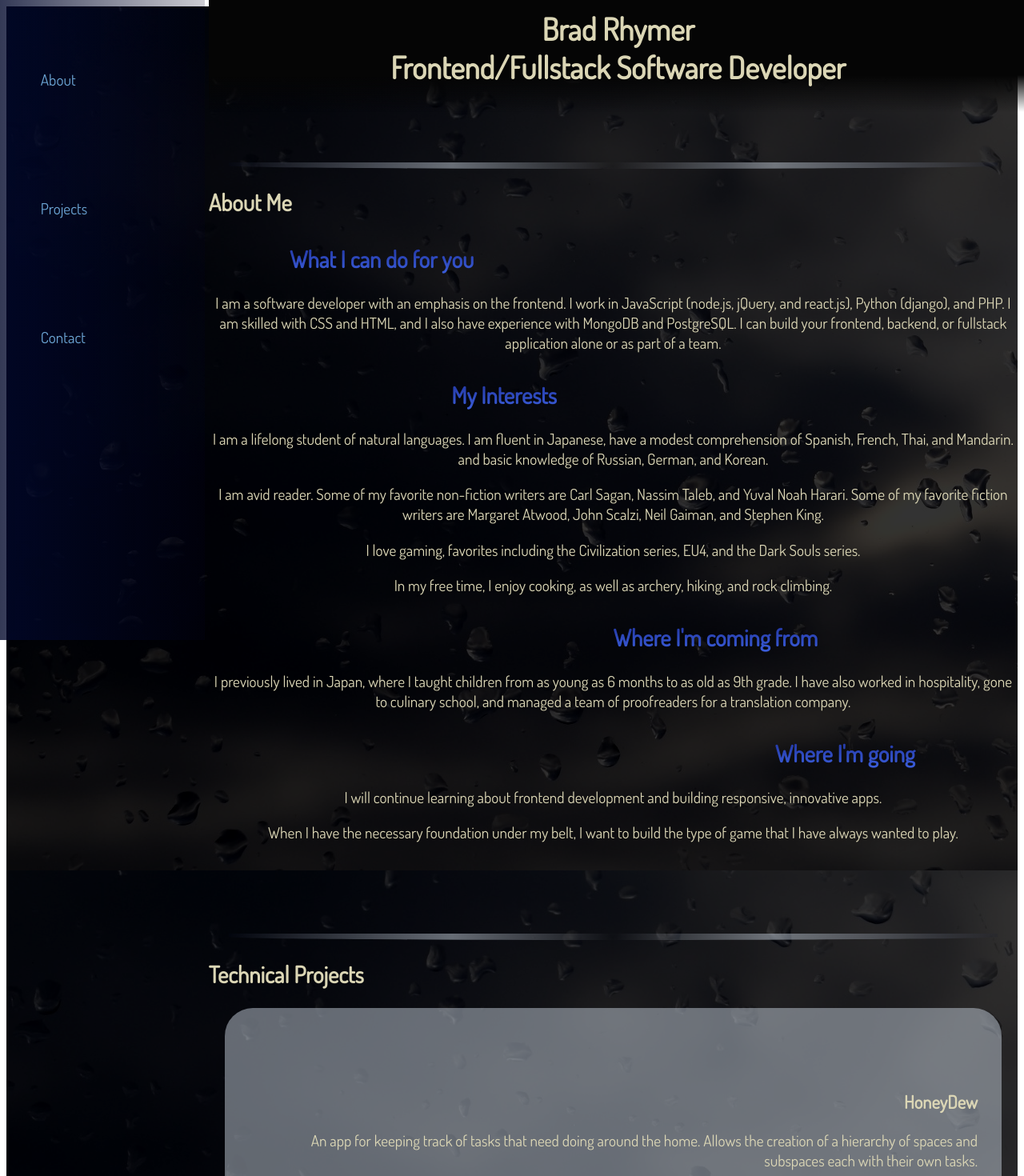
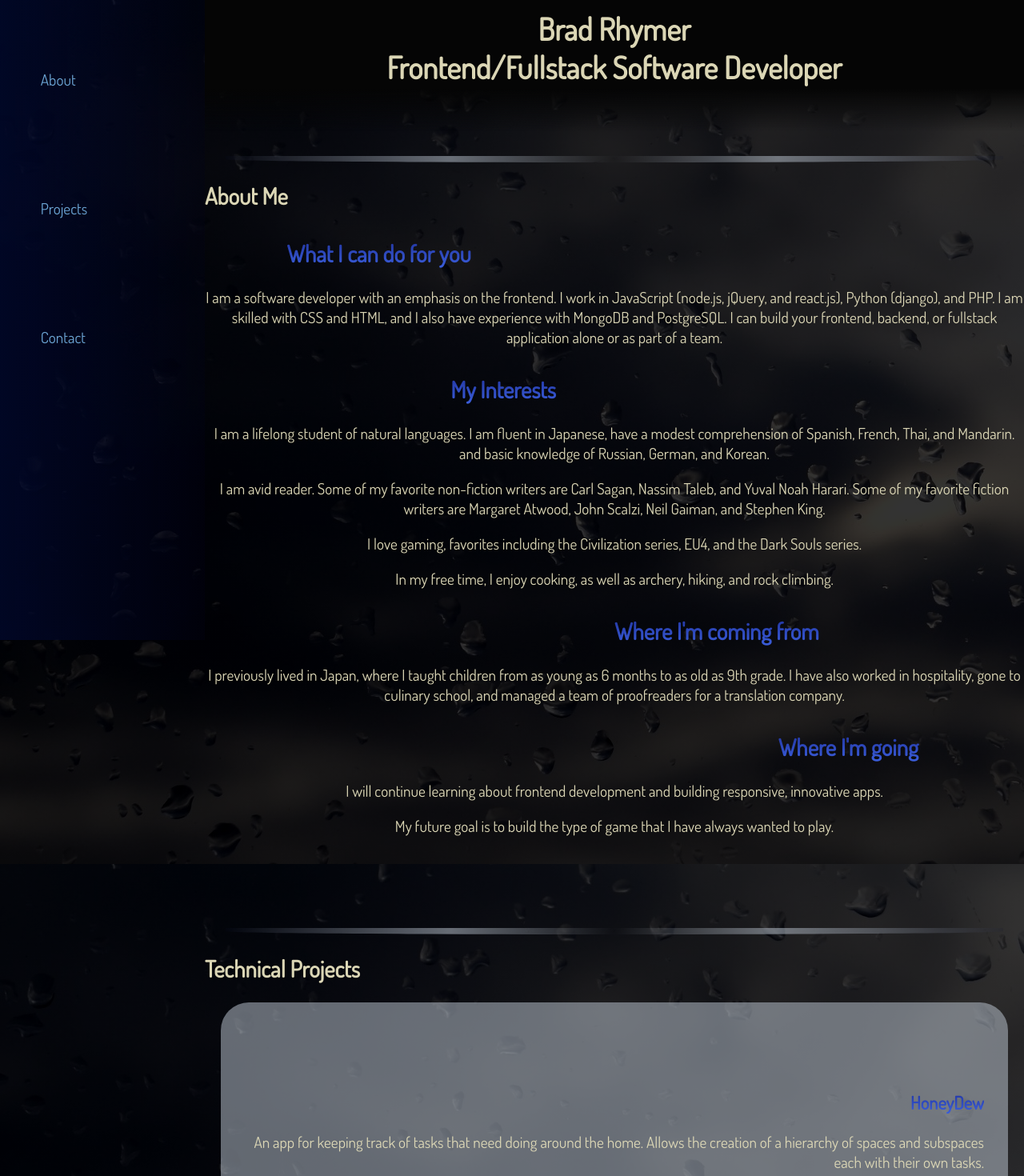
Before and after one commit to brhymer/portfolio, a React (Create React App) app: page /projects in a window 1280 px wide. Shown: the top 1470 px of the page at 80% size. Built offline with nearby package versions, Linux system fonts and the light colour scheme.

Commit message:
adjusts css, content

```diff
--- a/public/App.css
+++ b/public/App.css
@@ -54,7 +54,7 @@ hr {
   background: linear-gradient(to top, transparent, rgb(5, 5, 5) 33%);
   /* display: inline-block; */
   top: 0;
-  height: 16%;
+  height: 29%;
   position: fixed;
   padding: 12px 0 0 0;
   text-align: center;
@@ -68,7 +68,7 @@ hr {
 #topline {
   padding: 0;
   margin: 0;
-  display: inline;
+  display: block;
 }
 
 /* ----
--- a/public/index.html
+++ b/public/index.html
@@ -24,7 +24,7 @@
       work correctly both with client-side routing and a non-root public URL.
       Learn how to configure a non-root public URL by running `npm run build`.
     -->
-    <title>React App</title>
+    <title>Fort Polio</title>
   </head>
   <body>
     <noscript>You need to enable JavaScript to run this app.</noscript>
--- a/src/components/About.js
+++ b/src/components/About.js
@@ -14,7 +14,7 @@ const About = () => {
             <p className="about">I previously lived in Japan, where I taught children from as young as 6 months to as old as 9th grade.  I have also worked in hospitality, gone to culinary school, and managed a team of proofreaders for a translation company.</p>
             <h2 className="abouth" style={{textIndent: "70%"}}>Where I'm going</h2>
             <p className="about">I will continue learning about frontend development and building responsive, innovative apps.</p>
-            <p className="about">When I have the necessary foundation under my belt, I want to build the type of game that I have always wanted to play.</p>
+            <p className="about">My future goal is to build the type of game that I have always wanted to play.</p>
         </div>
     );
 }
--- a/src/components/Project.js
+++ b/src/components/Project.js
@@ -6,7 +6,7 @@ class Project extends Component {
             <div className={this.props.index%2===0 ? "rcard" : "lcard"}>
                 <br/>
                 <br/>
-                <h3>{this.props.title}</h3>
+                <h3 className="abouth">{this.props.title}</h3>
                 <p>{this.props.description}</p>
                 <p>Technologies: {this.props.tech}</p>
                 <p>Links:</p>
--- a/src/index.css
+++ b/src/index.css
@@ -46,6 +46,10 @@ hr {
 
 }
 
+body {
+  margin: 0;
+}
+
 /* ----
  Header
 ---- */
@@ -54,7 +58,7 @@ hr {
   background: linear-gradient(to top, transparent, rgb(5, 5, 5) 33%);
   /* display: inline-block; */
   top: 0;
-  height: 16%;
+  height: 19%;
   position: fixed;
   padding: 12px 0 0 0;
   text-align: center;
@@ -68,7 +72,7 @@ hr {
 #topline {
   padding: 0;
   margin: 0;
-  display: inline;
+  display: block;
 }
 
 /* ----
@@ -94,6 +98,10 @@ nav a {
   color: rgb(108, 165, 212);
   text-decoration: none;
   height: 20%;
+}
+
+nav ul {
+  top: 0;
 }
 
 .spacing {
@@ -133,6 +141,7 @@ nav a {
 }
 
 .body {
+
   transition: transform 5s ease-in-out;
 }
 
```
Also changed, not shown: 2 other files (tests, documents, lock files or other folders).
